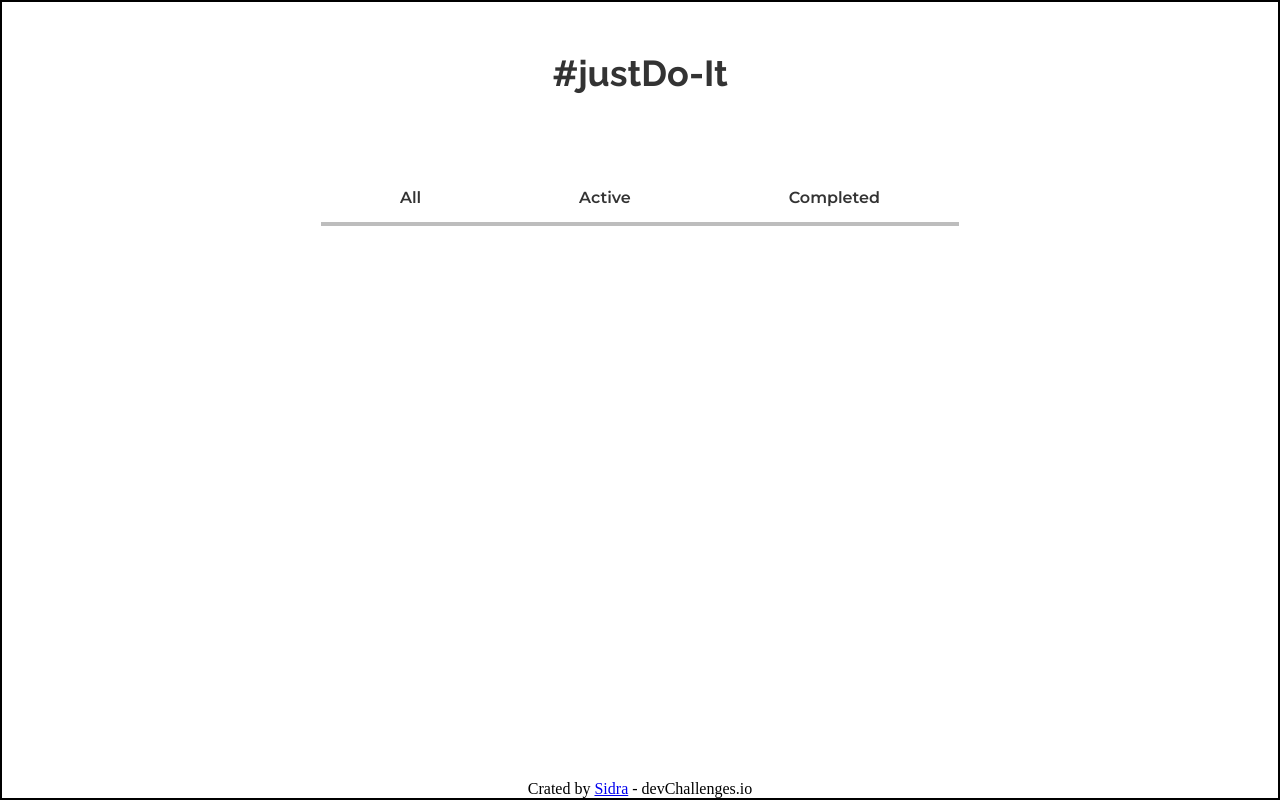
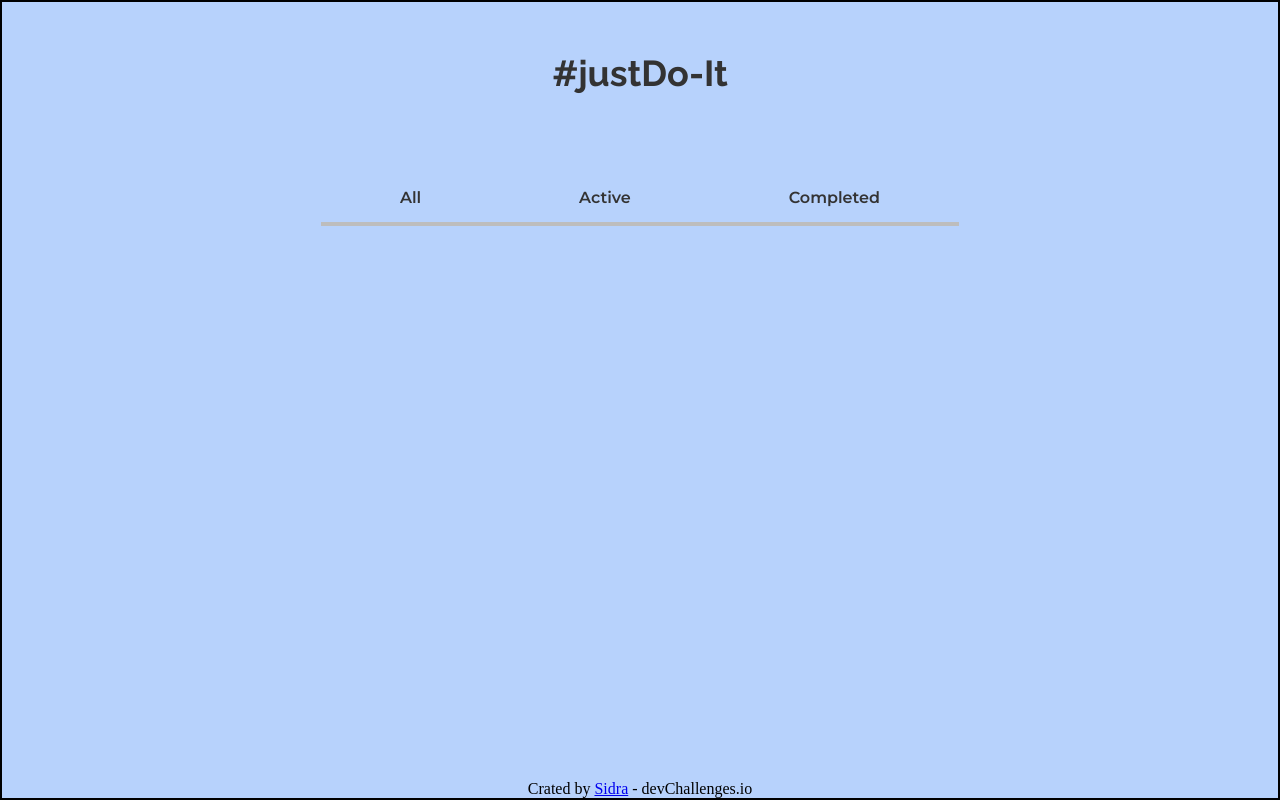
Before and after one commit to sidramwaseem/toDoList, a React (Create React App) app: page / in a window 1280 px wide. Built offline with nearby package versions, Linux system fonts and the light colour scheme.

Commit message:
Added bg color

```diff
--- a/src/index.css
+++ b/src/index.css
@@ -2,5 +2,8 @@
   margin: 0;
   padding: 0;
   box-sizing: border-box;
-  /* background-color: #e1e1e1; */
 }
+
+body{
+  background-color: #b7d2fc;
+}
```
